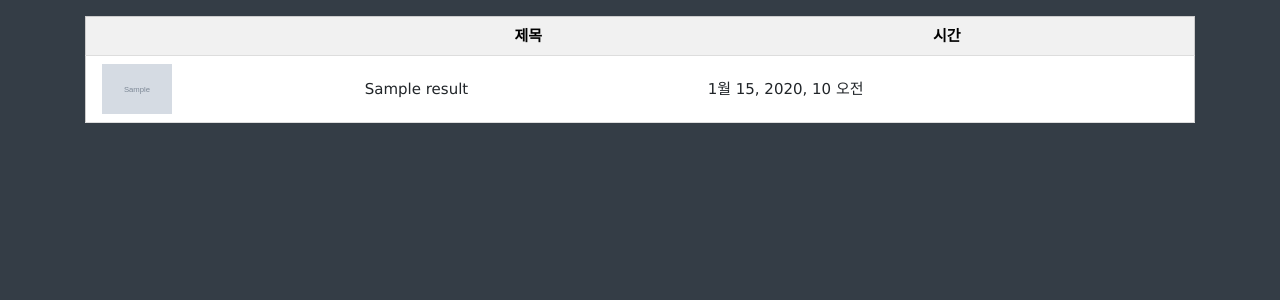
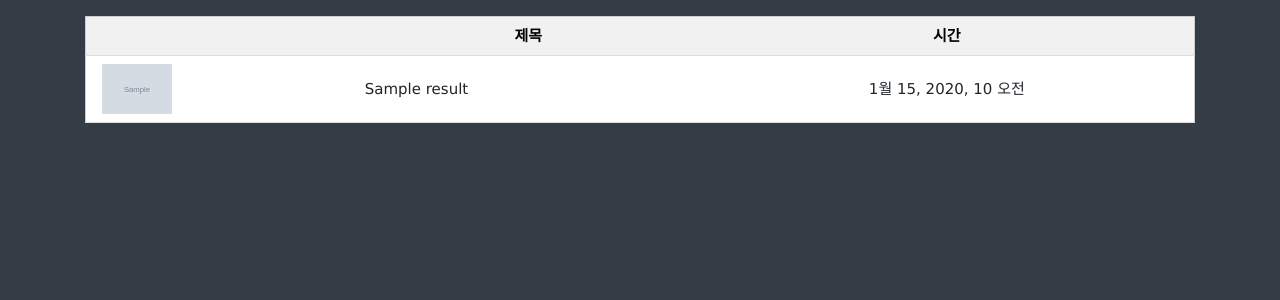
Before and after one commit to jongwoo328/toy_pjt, a Django app: template hotdealapp/templates/hotdealapp/result.html in a window 1280 px wide. Shown: the part 93-393 px from the top of the page. Run offline with Django 3.2, Linux system fonts and the light colour scheme; tables that the repository leaves empty hold one stand-in row (values such as "Sample post"); the template is opened without the code that fills it: values that come from a table or form of the project are taken from there, most other values are stand-ins (such as "Sample title", 1, 10 or a date in 2020); grey boxes marked "Sample" are stand-in pictures; some libraries are stand-ins or nearby versions.

Commit message:
0427 | date centered

```diff
--- a/hotdealapp/templates/hotdealapp/result.html
+++ b/hotdealapp/templates/hotdealapp/result.html
@@ -41,7 +41,7 @@
             </a>
             </td>
           <td><a href="{{ result.link }}" target="_blank">{{ result.title }}</a></td>
-          <td>{{ result.date }}</td>
+          <td class="w3-center">{{ result.date }}</td>
         </tr>
         {% empty %}
         <tr>
```
